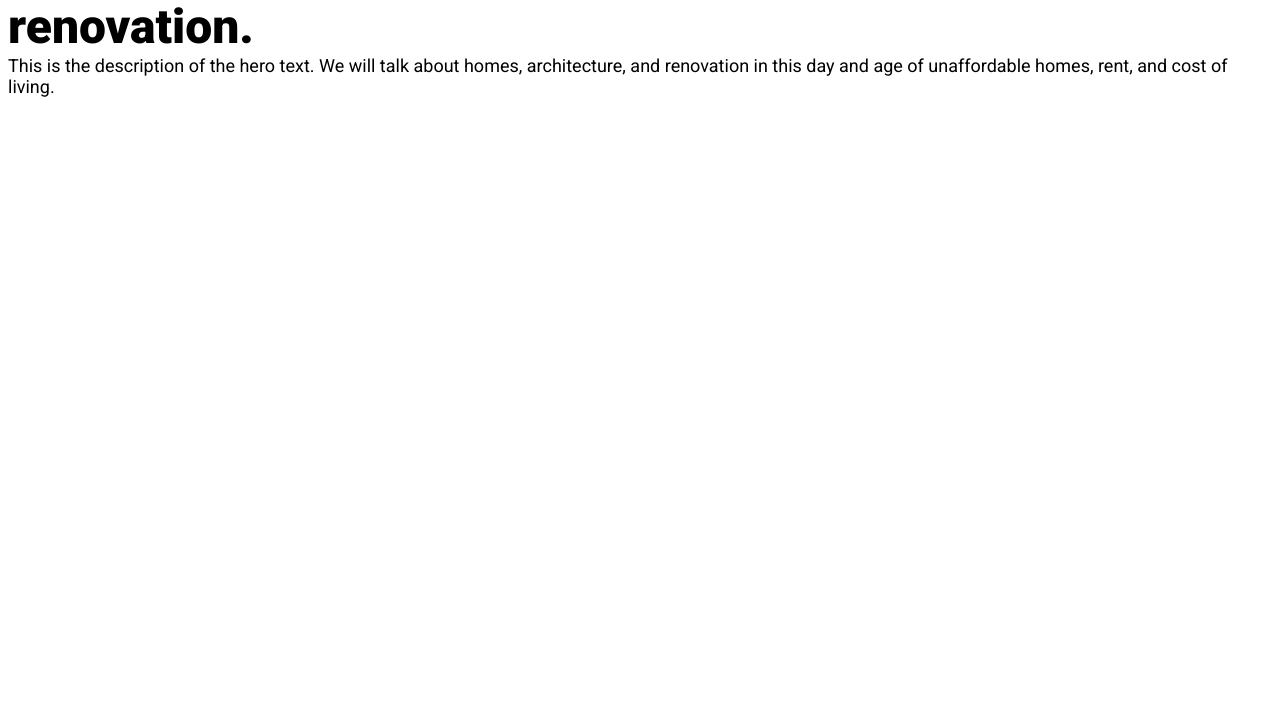
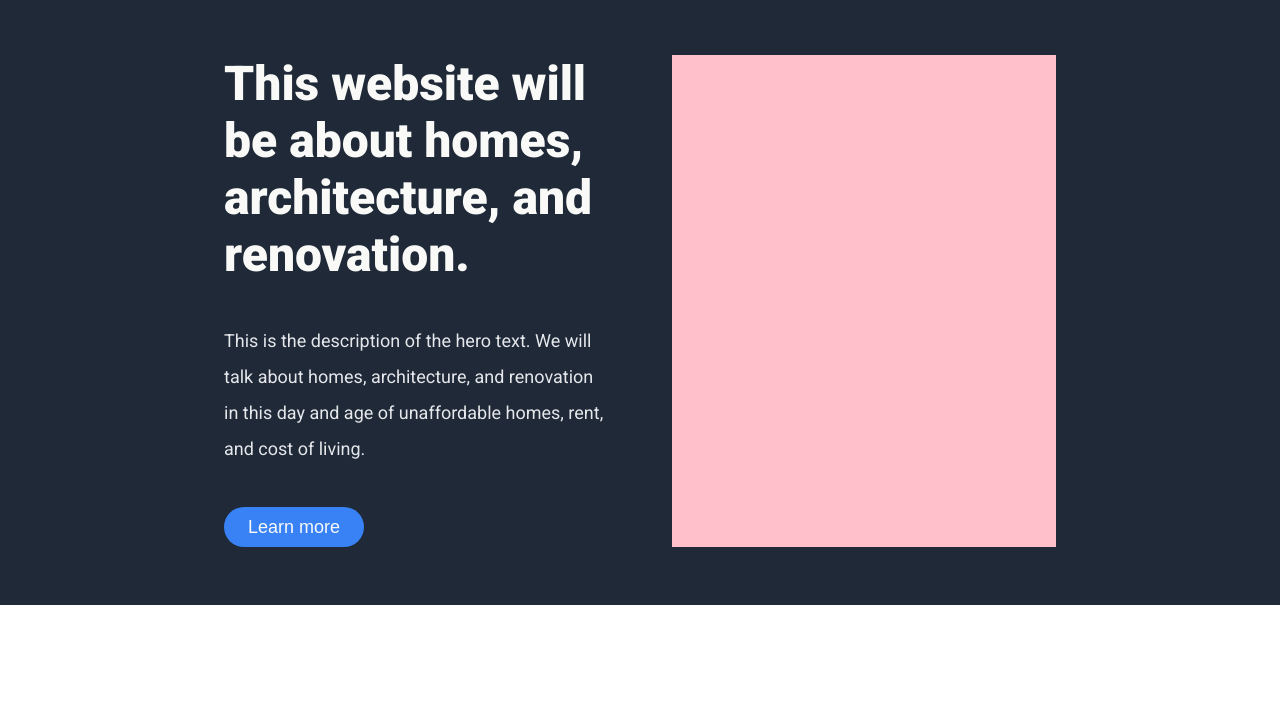
Before and after one commit to vbelmonte/odin-landing-page, a plain HTML site: page index.html in a window 1280 px wide. Shown: the part 95-800 px from the top of the page. Drawn offline with Linux system fonts and the light colour scheme.

Commit message:
Finish setting up hero section

```diff
--- a/index.html
+++ b/index.html
@@ -13,25 +13,28 @@
 
     <body>
 
-        <section id="navigation-section">
+        <section id="hero-section">
             <nav>
                 <div id="nav-logo">
-                    <h3>Header Logo Text</h3>
+                    <h3 class="white-primary-text">Header Logo Text</h3>
                 </div>
-                <div id="nav-links">
-                    <a href="">Projects</a>
-                    <a href="">About</a>
-                    <a href="">Contact</a>
+                <ul id="nav-links">
+                    <li><a class="white-secondary-text" href="">Projects</a>
+                    <li><a class="white-secondary-text" href="">About</a>
+                    <li><a class="white-secondary-text" href="">Contact</a>
+                </ul>
+            </nav>
+
+            <div id="hero-main">
+                <div id="hero-main-second">
+                    <div class="hero-text">
+                        <h1 class="hero-margin white-primary-text">This website will be about homes, architecture, and renovation.</h1>
+                        <h2 class="hero-margin white-secondary-text">This is the description of the hero text. We will talk about homes, architecture, and renovation in this day and age of unaffordable homes, rent, and cost of living.</h2>
+                        <button class="button hero-button">Learn more</button>
+                    </div>
+                    <div class="hero-image">
+                    </div>
                 </div>
-            </nav>
-        </section>
-
-        <section id="hero-section">
-            <div class="hero-text">
-                <h1>This website will be about homes, architecture, and renovation.</h1>
-                <h2>This is the description of the hero text. We will talk about homes, architecture, and renovation in this day and age of unaffordable homes, rent, and cost of living.</h2>
-            </div>
-            <div class="hero-image">
             </div>
         </section>
 
--- a/styles.css
+++ b/styles.css
@@ -1,5 +1,28 @@
 body {
     font-family: "Roboto", "Arial", sans-serif;
+    margin: 0;
+}
+
+section {
+    padding: 0 14rem;
+}
+
+a {
+    text-decoration: none;
+}
+
+
+button {
+    border: none;
+    border-radius: 24px;
+    height: 40px;
+    padding: 0 24px;
+}
+
+.hero-button {
+    background-color: #3882F6;
+    color: #F9FAF8;
+    font-size: 18px;
 }
 
 /**********
@@ -10,13 +33,48 @@ IDs
 
 nav {
     display: flex;
+    justify-content: space-between;
+    padding: 2em 0;
 }
 
 #nav-links {
     display: flex;
+    justify-content: space-between;
+    margin: 0;
+    width: 250px;
+}
+
+#nav-links li {
+    display: inline;
+    list-style-type: none;
+}
+
+#hero-section {
+    background-color: #1F2937;
+    height: 700px;
+    display: flex;
+    flex-flow: column;
+}
+
+#hero-main {
+    display: flex;
+    flex: 1;
     align-items: center;
 }
 
+#hero-main-second {
+    display: flex;
+}
+
+.hero-text {
+    flex: 1;
+    margin: 0 4em 0 0;
+}
+
+.hero-image {
+    flex: 1;
+    background-color: pink;
+}
 
 /**********
 
@@ -35,8 +93,27 @@ h3 {
     font-size: 24px;
 }
 
-h2, #nav-links a {
+h2 {
+    font-size: 18px;
+    font-weight: normal;
+    margin: 0;
+    line-height: 2em;
+}
+
+#nav-links a {
     font-size: 18px;
     font-weight: normal;
     margin: 0;
 }
+
+.hero-margin {
+    margin: 0 0 40px 0;
+}
+
+.white-primary-text {
+    color: #F9FAF8;
+}
+
+.white-secondary-text {
+    color: #E5E7EB;
+}
```
